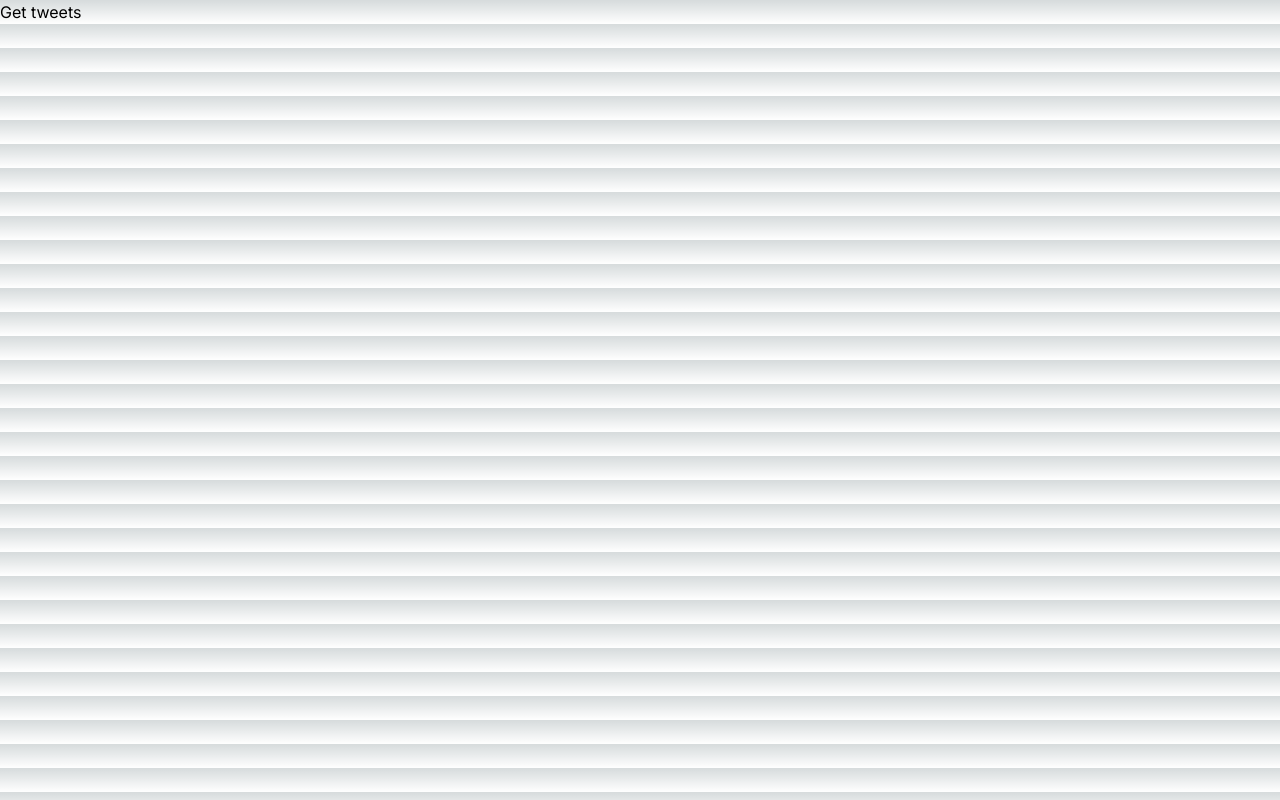
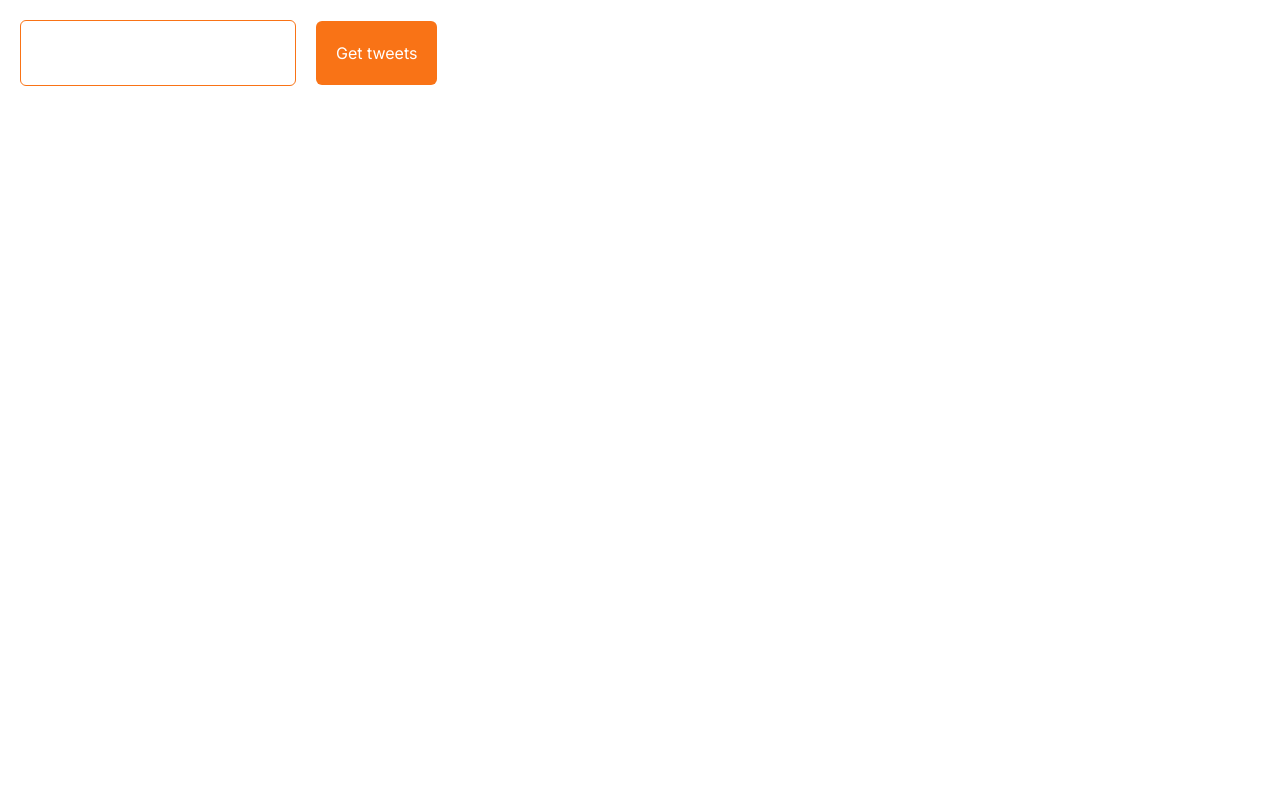
Before and after one commit to ammarrqureshi/dodopdf-web, a Next.js app: page / in a window 1280 px wide. Built offline with nearby package versions, Linux system fonts and the light colour scheme.

Commit message:
feat: field for tweet id added

```diff
--- a/src/app/globals.css
+++ b/src/app/globals.css
@@ -3,25 +3,13 @@
 @tailwind utilities;
 
 :root {
-  --foreground-rgb: 0, 0, 0;
-  --background-start-rgb: 214, 219, 220;
-  --background-end-rgb: 255, 255, 255;
 }
 
 @media (prefers-color-scheme: dark) {
   :root {
-    --foreground-rgb: 255, 255, 255;
-    --background-start-rgb: 0, 0, 0;
-    --background-end-rgb: 0, 0, 0;
   }
 }
 
 body {
-  color: rgb(var(--foreground-rgb));
-  background: linear-gradient(
-      to bottom,
-      transparent,
-      rgb(var(--background-end-rgb))
-    )
-    rgb(var(--background-start-rgb));
+  margin: 0 auto;
 }
--- a/src/app/page.tsx
+++ b/src/app/page.tsx
@@ -4,8 +4,8 @@ import { useState } from "react";
 
 export default function Home() {
   const [posts, setPosts] = useState<string>();
-  const url =
-    "https://twitter154.p.rapidapi.com/tweet/replies?tweet_id=1721032055423951213";
+  const [tweetId, setTweetId] = useState<string>();
+  const url = `https://twitter154.p.rapidapi.com/tweet/replies?tweet_id=${tweetId}`;
   const options = {
     method: "GET",
     headers: {
@@ -16,6 +16,7 @@ export default function Home() {
   async function getPosts() {
     try {
       const response = await fetch(url, options);
+
       const result = await response.text();
       setPosts(result);
       console.log(result);
@@ -26,7 +27,17 @@ export default function Home() {
 
   return (
     <div>
-      <button onClick={() => getPosts()}>Get tweets</button>
+      <input
+        className="m-5 p-5 border border-orange-500 rounded-md outline-none focus:border-2"
+        type="text"
+        onChange={(e) => setTweetId(e.target.value)}
+      />
+      <button
+        className="p-5 rounded-md bg-orange-500 text-white"
+        onClick={() => getPosts()}
+      >
+        Get tweets
+      </button>
       <div>{posts}</div>
     </div>
   );
```
